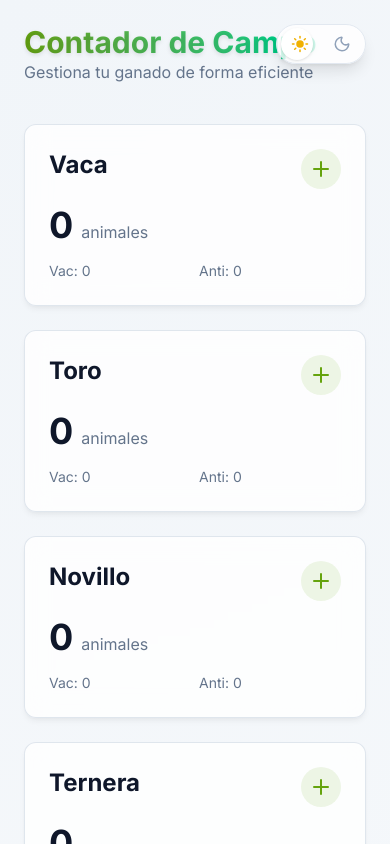
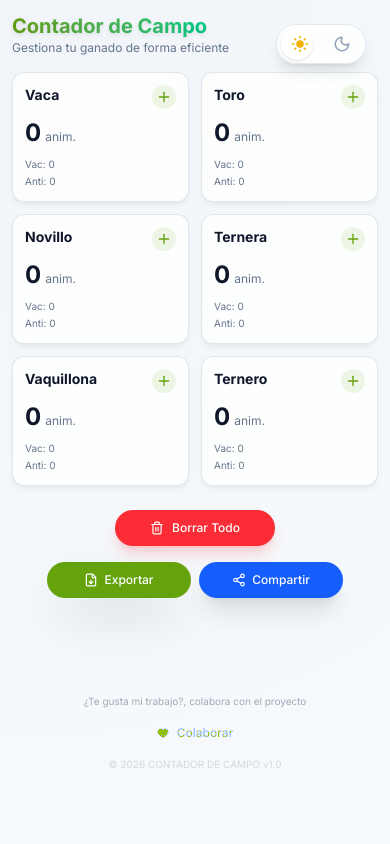
Before and after one commit to juanfvega/contador_campo, a Next.js app: page / in a window 390 px wide. Shown: the top 844 px of the page. Built offline with nearby package versions, Linux system fonts and the light colour scheme.

Commit message:
Optimize responsive layout for mobile-first experience (compact cards, scaled buttons)

```diff
--- a/src/components/Dashboard.tsx
+++ b/src/components/Dashboard.tsx
@@ -174,36 +174,36 @@ export default function Dashboard() {
 
 
     return (
-        <div className="min-h-screen p-6 pb-48">
-            <header className="flex justify-between items-center mb-10">
+        <div className="min-h-screen p-3 md:p-6 pb-40 md:pb-48">
+            <header className="flex justify-between items-center mb-4 md:mb-10">
                 <div>
-                    <h1 className="text-3xl font-bold bg-clip-text text-transparent bg-gradient-to-r from-[var(--primary)] to-emerald-400 text-shadow">
+                    <h1 className="text-xl md:text-3xl font-bold bg-clip-text text-transparent bg-gradient-to-r from-[var(--primary)] to-emerald-400 text-shadow">
                         Contador de Campo
                     </h1>
-                    <p className="text-[var(--muted-foreground)]">Gestiona tu ganado de forma eficiente</p>
+                    <p className="text-xs md:text-base text-[var(--muted-foreground)]">Gestiona tu ganado de forma eficiente</p>
                 </div>
             </header>
 
-            {/* Summary Cards Grid */}
-            <div className="grid grid-cols-1 md:grid-cols-2 lg:grid-cols-3 gap-6 mb-6">
+            {/* Summary Cards Grid - 2 columns on mobile for better space usage, 1 on very small */}
+            <div className="grid grid-cols-2 md:grid-cols-2 lg:grid-cols-3 gap-3 md:gap-6 mb-6">
                 {ANIMAL_TYPES.map((type, index) => (
-                    <Card key={type} delay={index * 0.1} className="hover:border-[var(--primary)] transition-colors cursor-pointer group" >
+                    <Card key={type} delay={index * 0.1} className="hover:border-[var(--primary)] transition-colors cursor-pointer group p-3 md:p-6" >
                         <div onClick={() => setSelectedType(type)} className="h-full">
-                            <div className="flex justify-between items-start mb-4">
-                                <h3 className="text-2xl font-bold">{type}</h3>
-                                <div className="p-2 bg-[var(--primary)]/10 rounded-full text-[var(--primary)] group-hover:bg-[var(--primary)] group-hover:text-[var(--primary-foreground)] transition-colors">
-                                    <Plus className="w-6 h-6" />
+                            <div className="flex justify-between items-start mb-2 md:mb-4">
+                                <h3 className="text-sm md:text-2xl font-bold truncate">{type}</h3>
+                                <div className="p-1 md:p-2 bg-[var(--primary)]/10 rounded-full text-[var(--primary)] group-hover:bg-[var(--primary)] group-hover:text-[var(--primary-foreground)] transition-colors shrink-0">
+                                    <Plus className="w-4 h-4 md:w-6 md:h-6" />
                                 </div>
                             </div>
-                            <div className="flex items-end justify-between">
+                            <div className="flex flex-col md:flex-row items-baseline md:items-end justify-between">
                                 <div>
-                                    <span className="text-4xl font-bold text-[var(--foreground)]">{getCount(type)}</span>
-                                    <span className="text-[var(--muted-foreground)] ml-2">animales</span>
+                                    <span className="text-2xl md:text-4xl font-bold text-[var(--foreground)]">{getCount(type)}</span>
+                                    <span className="text-xs md:text-base text-[var(--muted-foreground)] ml-1 md:ml-2">anim.</span>
                                 </div>
                             </div>
 
-                            {/* Mini stats */}
-                            <div className="mt-4 grid grid-cols-2 gap-2 text-sm text-[var(--muted-foreground)]">
+                            {/* Mini stats - Compact for mobile */}
+                            <div className="mt-2 md:mt-4 grid grid-cols-1 md:grid-cols-2 gap-0.5 md:gap-2 text-[10px] md:text-sm text-[var(--muted-foreground)]">
                                 <div>Vac: {getByType(type).filter(a => a.vaccination).length}</div>
                                 <div>Anti: {getByType(type).filter(a => a.antiparasitic).length}</div>
                             </div>
@@ -212,15 +212,15 @@ export default function Dashboard() {
                 ))}
             </div>
 
-            {/* Delete Button - Positioned right below cards */}
-            <div className="flex justify-center mb-6 mr-2">
+            {/* Delete Button - Compact on mobile */}
+            <div className="flex justify-center mb-4 md:mb-6 mr-0 md:mr-2">
                 <Button
                     onClick={() => setShowDeleteConfirm(true)}
                     variant="danger"
-                    size="lg"
-                    className="rounded-full shadow-lg flex items-center justify-center gap-2 w-56"
+                    // Mobile: smaller text, tighter padding. Desktop: full size
+                    className="rounded-full shadow-lg flex items-center justify-center gap-2 w-40 md:w-56 py-1.5 px-3 md:py-3 md:px-6 text-xs md:text-lg h-9 md:h-12"
                 >
-                    <Trash2 className="w-5 h-5" />
+                    <Trash2 className="w-3.5 h-3.5 md:w-5 md:h-5" />
                     Borrar Todo
                 </Button>
             </div>
@@ -228,21 +228,23 @@ export default function Dashboard() {
             {/* Floating Action Button for Export */}
             {/* Action Buttons - Static Position */}
             {/* Action Buttons - Static Position */}
-            <div className="flex flex-col items-center md:items-end gap-4 mb-10 w-full pr-2">
-                <div className="flex flex-col gap-4">
-                    <Button onClick={handleDownloadPDF} size="lg" className="rounded-full shadow-2xl flex items-center justify-center gap-2 w-56">
-                        <FileDown className="w-5 h-5" />
-                        Exportar PDF
+            {/* Action Buttons - Compact on mobile */}
+            <div className="flex flex-col items-center md:items-end gap-2 md:gap-4 mb-8 md:mb-10 w-full pr-0 md:pr-2">
+                <div className="flex flex-row md:flex-col gap-2 md:gap-4 w-full md:w-auto justify-center">
+                    <Button onClick={handleDownloadPDF}
+                        className="rounded-full shadow-2xl flex items-center justify-center gap-1.5 md:gap-2 w-36 md:w-56 py-1.5 px-3 md:py-3 md:px-6 text-xs md:text-lg h-9 md:h-12"
+                    >
+                        <FileDown className="w-3.5 h-3.5 md:w-5 md:h-5" />
+                        Exportar
                     </Button>
                     <Button
                         onClick={handleSharePDF}
-                        size="lg"
-                        className="rounded-full shadow-xl flex items-center justify-center gap-2 bg-blue-600 hover:bg-blue-700 text-white w-56"
-                        title="Compartir en Drive, WhatsApp, etc."
+                        className="rounded-full shadow-xl flex items-center justify-center gap-1.5 md:gap-2 bg-blue-600 hover:bg-blue-700 text-white w-36 md:w-56 py-1.5 px-3 md:py-3 md:px-6 text-xs md:text-lg h-9 md:h-12"
+                        title="Compartir"
                     >
-                        <Share2 className="w-5 h-5" />
+                        <Share2 className="w-3.5 h-3.5 md:w-5 md:h-5" />
+                        <span className="md:hidden">Compartir</span>
                         <span className="hidden md:inline">Compartir / Drive</span>
-                        <span className="md:hidden">Compartir</span>
                     </Button>
                 </div>
             </div>
```
